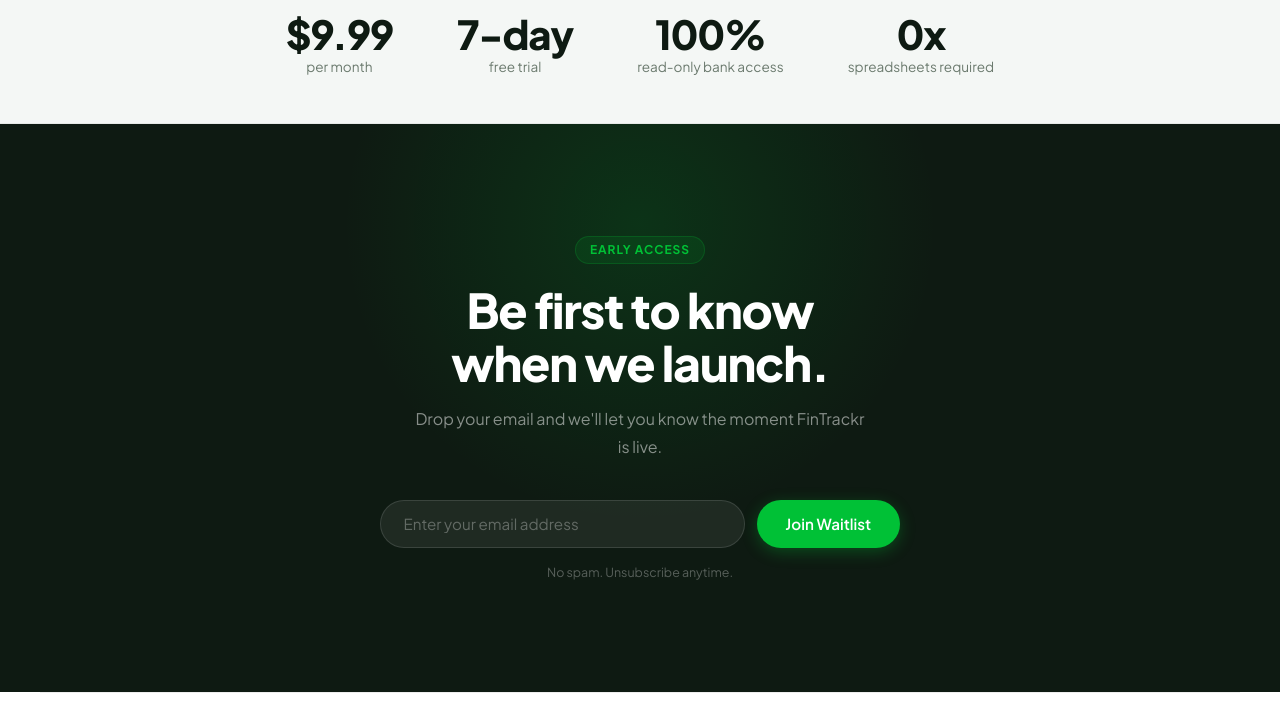
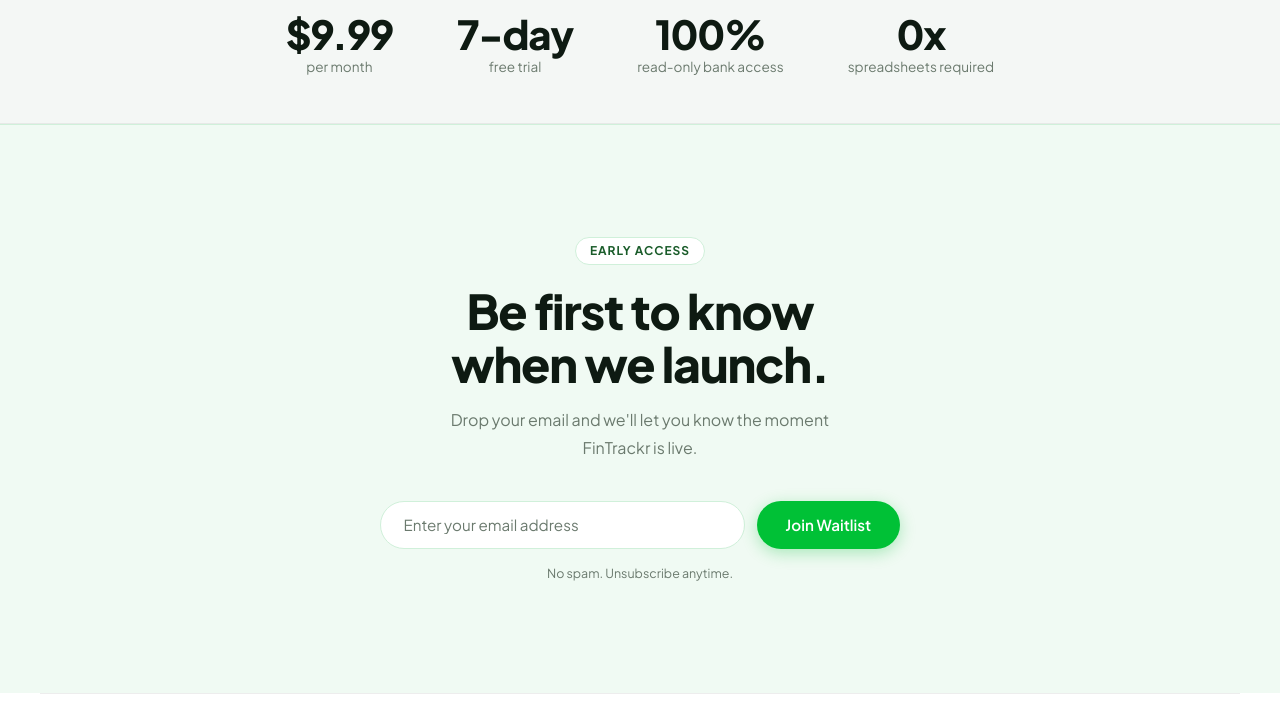
Before and after one commit to carteroberts229-debug/fintrackr-website, a plain HTML site: page index.html in a window 1280 px wide. Shown: the part 2880-3591 px from the top of the page. Drawn offline with Linux system fonts and the light colour scheme; a web font is replaced by a local one.

Commit message:
light theme + formspree waitlist

```diff
--- a/index.html
+++ b/index.html
@@ -143,9 +143,12 @@
     .feature-title { font-size: 1.05rem; font-weight: 700; color: var(--black); margin-bottom: 0.5rem; }
     .feature-desc { font-size: 0.9rem; color: var(--gray); line-height: 1.65; }
 
+    /* STATS - light theme */
     .social-strip {
-      background: var(--gray-light); border-top: 1px solid rgba(0,0,0,0.06);
-      border-bottom: 1px solid rgba(0,0,0,0.06); padding: 3rem 5%; text-align: center;
+      background: var(--gray-light);
+      border-top: 1px solid rgba(0,0,0,0.06);
+      border-bottom: 1px solid rgba(0,0,0,0.06);
+      padding: 3rem 5%; text-align: center;
     }
     .social-strip p { font-size: 0.8rem; color: var(--gray); letter-spacing: 0.06em; text-transform: uppercase; font-weight: 600; margin-bottom: 2rem; }
     .stats-row { display: flex; justify-content: center; gap: 4rem; flex-wrap: wrap; }
@@ -153,42 +156,44 @@
     .stat-num { font-size: 2.5rem; font-weight: 800; color: var(--black); letter-spacing: -0.03em; line-height: 1; margin-bottom: 4px; }
     .stat-label { font-size: 0.85rem; color: var(--gray); }
 
+    /* WAITLIST - light theme */
     .waitlist-section {
-      padding: 7rem 5%; text-align: center; background: var(--black);
+      padding: 7rem 5%; text-align: center;
+      background: var(--green-light);
+      border-top: 1px solid var(--green-border);
       position: relative; overflow: hidden;
     }
-    .waitlist-section::before {
-      content: ""; position: absolute; top: -200px; left: 50%; transform: translateX(-50%);
-      width: 600px; height: 600px;
-      background: radial-gradient(ellipse, rgba(0,193,54,0.15) 0%, transparent 70%);
-      pointer-events: none;
-    }
     .waitlist-inner { max-width: 520px; margin: 0 auto; position: relative; }
-    .section-eyebrow {
+    .waitlist-eyebrow {
       display: inline-flex; align-items: center; gap: 6px;
-      background: var(--green-light); border: 1px solid var(--green-border); color: var(--green-dark);
+      background: white; border: 1px solid var(--green-border); color: var(--green-dark);
       font-size: 0.75rem; font-weight: 700; letter-spacing: 0.08em; text-transform: uppercase;
       padding: 0.35rem 0.9rem; border-radius: 100px; margin-bottom: 1.25rem;
     }
-    .waitlist-section .section-eyebrow { background: rgba(0,193,54,0.1); border-color: rgba(0,193,54,0.2); color: var(--green); }
-    .waitlist-section .section-title { color: white; }
-    .waitlist-section .section-sub { color: rgba(255,255,255,0.5); margin: 1rem auto 0; }
+    .waitlist-title {
+      font-size: clamp(2rem, 4vw, 3rem); font-weight: 800; line-height: 1.1;
+      letter-spacing: -0.025em; color: var(--black); margin-bottom: 1rem;
+    }
+    .waitlist-sub { font-size: 1rem; color: var(--gray); margin: 0 auto 0; line-height: 1.7; max-width: 400px; }
     .waitlist-form { display: flex; gap: 0.75rem; margin-top: 2.5rem; flex-wrap: wrap; justify-content: center; }
     .waitlist-input {
-      flex: 1; min-width: 240px; background: rgba(255,255,255,0.07);
-      border: 1.5px solid rgba(255,255,255,0.12); border-radius: 100px;
-      padding: 0.85rem 1.4rem; color: white;
+      flex: 1; min-width: 240px;
+      background: white;
+      border: 1.5px solid var(--green-border);
+      border-radius: 100px;
+      padding: 0.85rem 1.4rem; color: var(--black);
       font-family: "Plus Jakarta Sans", sans-serif; font-size: 0.95rem; outline: none; transition: border-color 0.2s;
     }
-    .waitlist-input::placeholder { color: rgba(255,255,255,0.3); }
-    .waitlist-input:focus { border-color: rgba(0,193,54,0.5); }
-    .waitlist-note { font-size: 0.78rem; color: rgba(255,255,255,0.3); margin-top: 1rem; }
+    .waitlist-input::placeholder { color: var(--gray); }
+    .waitlist-input:focus { border-color: var(--green); }
+    .waitlist-note { font-size: 0.78rem; color: var(--gray); margin-top: 1rem; }
     .success-msg {
-      display: none; color: var(--green); font-size: 0.95rem; margin-top: 1.5rem;
-      padding: 0.75rem 1.5rem; background: rgba(0,193,54,0.1);
-      border: 1px solid rgba(0,193,54,0.2); border-radius: 100px;
+      display: none; color: var(--green-dark); font-size: 0.95rem; margin-top: 1.5rem;
+      padding: 0.75rem 1.5rem; background: white;
+      border: 1px solid var(--green-border); border-radius: 100px;
     }
 
+    /* FOOTER - light */
     footer {
       padding: 2.5rem 5%; border-top: 1px solid rgba(0,0,0,0.07);
       display: flex; align-items: center; justify-content: space-between;
@@ -270,13 +275,13 @@
 
   <section class="waitlist-section" id="waitlist">
     <div class="waitlist-inner">
-      <div class="section-eyebrow">Early Access</div>
-      <h2 class="section-title">Be first to know<br/>when we launch.</h2>
-      <p class="section-sub" style="color:rgba(255,255,255,0.5);margin:1rem auto 0;">Drop your email and we'll let you know the moment FinTrackr is live.</p>
-      <div class="waitlist-form">
-        <input type="email" class="waitlist-input" placeholder="Enter your email address" id="email-input" />
-        <button class="btn-primary" onclick="handleWaitlist()">Join Waitlist</button>
-      </div>
+      <div class="waitlist-eyebrow">Early Access</div>
+      <h2 class="waitlist-title">Be first to know<br/>when we launch.</h2>
+      <p class="waitlist-sub">Drop your email and we'll let you know the moment FinTrackr is live.</p>
+      <form class="waitlist-form" action="https://formspree.io/f/mkokkyno" method="POST">
+        <input type="email" name="email" class="waitlist-input" placeholder="Enter your email address" id="email-input" required />
+        <button type="submit" class="btn-primary">Join Waitlist</button>
+      </form>
       <div class="success-msg" id="success-msg">&#10003; You're on the list! We'll reach out soon.</div>
       <p class="waitlist-note">No spam. Unsubscribe anytime.</p>
     </div>
@@ -289,27 +294,10 @@
     <div class="footer-links">
       <a href="privacy.html">Privacy Policy</a>
       <a href="terms.html">Terms of Service</a>
-      <a href="mailto:support@fintrackr.app">Support</a>
+      <a href="mailto:fintrack23@gmail.com">Support</a>
     </div>
     <div class="footer-copy">&copy; 2026 FinTrackr. All rights reserved.</div>
   </footer>
 
-  <script>
-    function handleWaitlist() {
-      const input = document.getElementById('email-input');
-      const msg = document.getElementById('success-msg');
-      if (!/^[^\s@]+@[^\s@]+\.[^\s@]+$/.test(input.value.trim())) {
-        input.style.borderColor = 'rgba(255,80,80,0.5)';
-        input.focus(); return;
-      }
-      input.style.display = 'none';
-      document.querySelector('.waitlist-form button').style.display = 'none';
-      msg.style.display = 'block';
-    }
-    document.getElementById('email-input').addEventListener('keydown', function(e) {
-      if (e.key === 'Enter') handleWaitlist();
-      this.style.borderColor = '';
-    });
-  </script>
 </body>
 </html>
```
